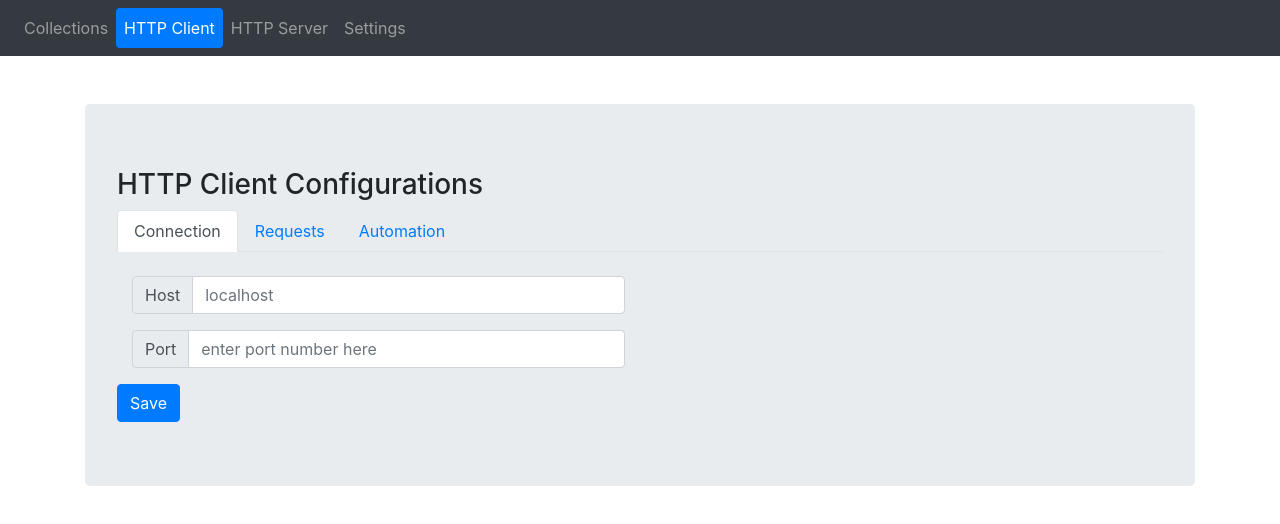
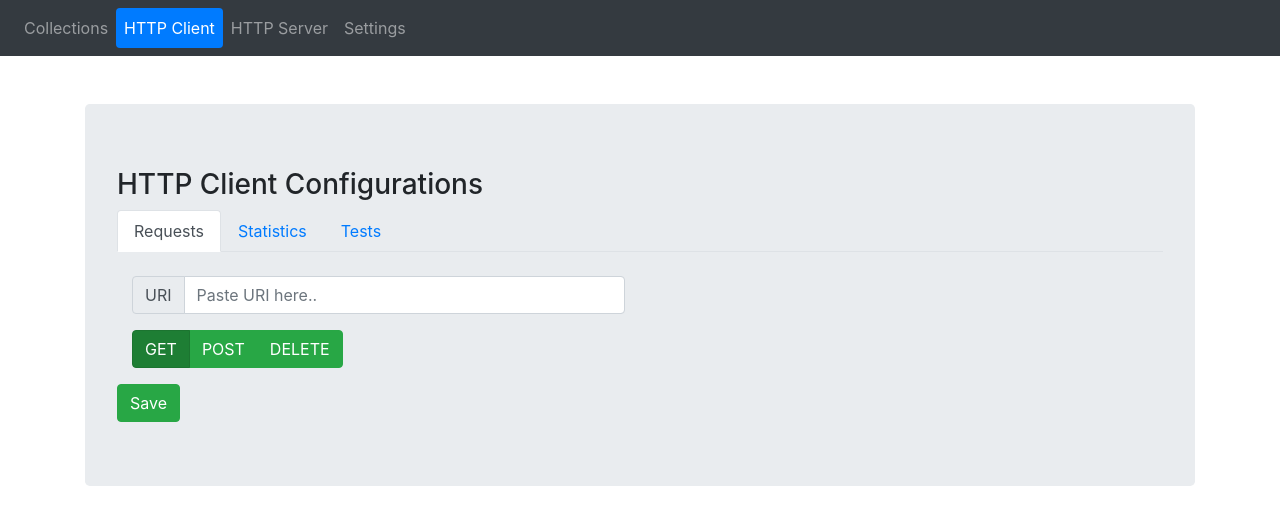
Before and after one commit to gbandaranayake/allround-simulator, a React (Create React App) app in the folder simulator-ui/: page / in a window 1280 px wide. Both pictures are taken after a click on the button "HTTP Client". Shown: the top 524 px of the page. Built offline with nearby package versions, Linux system fonts and the light colour scheme; no server answers.

Commit message:
added toggle buttons for request method in Request

```diff
--- a/simulator-ui/src/collection/CreateCollectionForm.js
+++ b/simulator-ui/src/collection/CreateCollectionForm.js
@@ -143,7 +143,7 @@ class CreateCollectionForm extends React.Component {
                             />
                         </InputGroup>
                     </Form.Group>
-                    <Button variant="primary" type="submit">
+                    <Button variant="success" type="submit">
                         Create
                     </Button>
                 </Form>
--- a/simulator-ui/src/http/client/ClientParameters.js
+++ /dev/null
@@ -1,36 +0,0 @@
-import React from "react"
-import Form from "react-bootstrap/Form";
-import Button from "react-bootstrap/Button";
-import FormControl from "react-bootstrap/FormControl";
-import InputGroup from "react-bootstrap/InputGroup";
-
-function ClientParameters() {
-    return (
-        <div className="mt-4">
-            <Form>
-                <Form.Group controlId="host">
-                    <InputGroup className="mb-3 col-sm-6">
-                        <InputGroup.Prepend>
-                            <InputGroup.Text id="host-addon">Host</InputGroup.Text>
-                        </InputGroup.Prepend>
-                        <FormControl placeholder="localhost" aria-label="Host" aria-describedby="host-addon"/>
-                    </InputGroup>
-                </Form.Group>
-                <Form.Group controlId="port">
-                    <InputGroup className="mb-3 col-sm-6">
-                        <InputGroup.Prepend>
-                            <InputGroup.Text id="port-addon">Port</InputGroup.Text>
-                        </InputGroup.Prepend>
-                        <FormControl placeholder="enter port number here" aria-label="Port"
-                                     aria-describedby="port-addon"/>
-                    </InputGroup>
-                </Form.Group>
-                <Button variant="primary" type="submit">
-                    Save
-                </Button>
-            </Form>
-        </div>
-    )
-}
-
-export default ClientParameters;
--- a/simulator-ui/src/http/client/HttpClient.js
+++ b/simulator-ui/src/http/client/HttpClient.js
@@ -1,9 +1,9 @@
 import React from "react"
 import {Jumbotron} from "react-bootstrap";
-import ClientParameters from "./ClientParameters";
 import Container from "react-bootstrap/Container";
 import Tabs from "react-bootstrap/Tabs";
 import Tab from "react-bootstrap/Tab";
+import Requests from "./Requests";
 
 function HttpClient() {
     return (
@@ -11,13 +11,13 @@ function HttpClient() {
             <div className="mt-4">
                 <Jumbotron>
                     <h3>HTTP Client Configurations</h3>
-                    <Tabs defaultActiveKey="connection" id="uncontrolled-tab-example">
-                        <Tab eventKey="connection" title="Connection">
-                            <ClientParameters/>
+                    <Tabs defaultActiveKey="requests" id="request-tabs">
+                        <Tab eventKey="requests" title="Requests">
+                            <Requests/>
                         </Tab>
-                        <Tab eventKey="requests" title="Requests">
+                        <Tab eventKey="statistics" title="Statistics">
                         </Tab>
-                        <Tab eventKey="automation" title="Automation">
+                        <Tab eventKey="tests" title="Tests">
                         </Tab>
                     </Tabs>
                 </Jumbotron>
--- /dev/null
+++ b/simulator-ui/src/http/client/Requests.js
@@ -0,0 +1,47 @@
+import React from "react"
+import Form from "react-bootstrap/Form";
+import Button from "react-bootstrap/Button";
+import FormControl from "react-bootstrap/FormControl";
+import InputGroup from "react-bootstrap/InputGroup";
+import ButtonToolbar from "react-bootstrap/ButtonToolbar";
+import ToggleButtonGroup from "react-bootstrap/ToggleButtonGroup";
+import ToggleButton from "react-bootstrap/ToggleButton";
+
+const radioButtonStyles = {
+  outline: 'none',
+};
+
+class Requests extends React.Component {
+    render() {
+        return (
+            <div className="mt-4">
+                <Form>
+                    <Form.Group controlId="host">
+                        <InputGroup className="mb-3 col-sm-6">
+                            <InputGroup.Prepend>
+                                <InputGroup.Text id="uri">URI</InputGroup.Text>
+                            </InputGroup.Prepend>
+                            <FormControl placeholder="Paste URI here.." aria-label="Host" aria-describedby="uri"/>
+                        </InputGroup>
+                    </Form.Group>
+                    <Form.Group controlId="method">
+                        <InputGroup className="mb-3 col-sm-6">
+                            <ButtonToolbar>
+                                <ToggleButtonGroup type="radio" name="request-method" defaultValue={'GET'}>
+                                    <ToggleButton value={'GET'} variant={'success'} style={radioButtonStyles}>GET</ToggleButton>
+                                    <ToggleButton value={'POST'} variant={'success'}>POST</ToggleButton>
+                                    <ToggleButton value={'DELETE'} variant={'success'}>DELETE</ToggleButton>
+                                </ToggleButtonGroup>
+                            </ButtonToolbar>
+                        </InputGroup>
+                    </Form.Group>
+                    <Button variant="success" type="submit">
+                        Save
+                    </Button>
+                </Form>
+            </div>
+        );
+    }
+}
+
+export default Requests;
```
